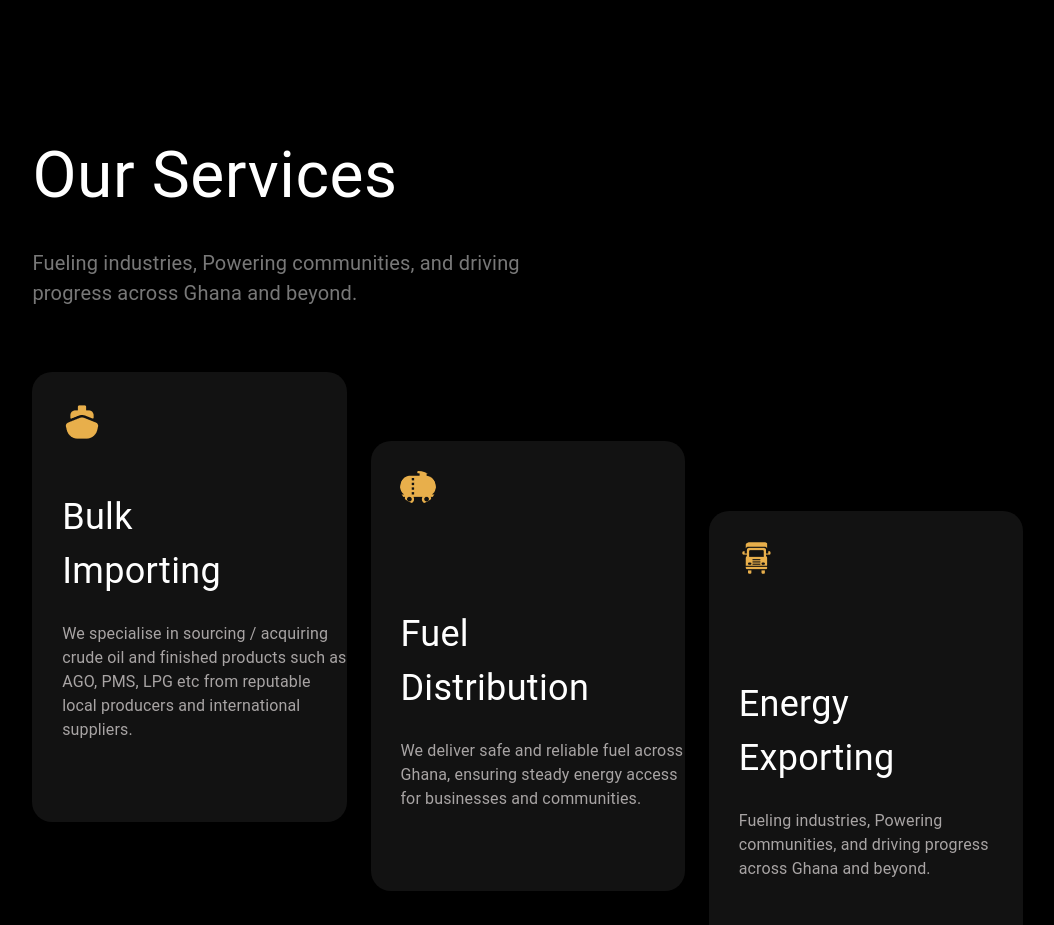
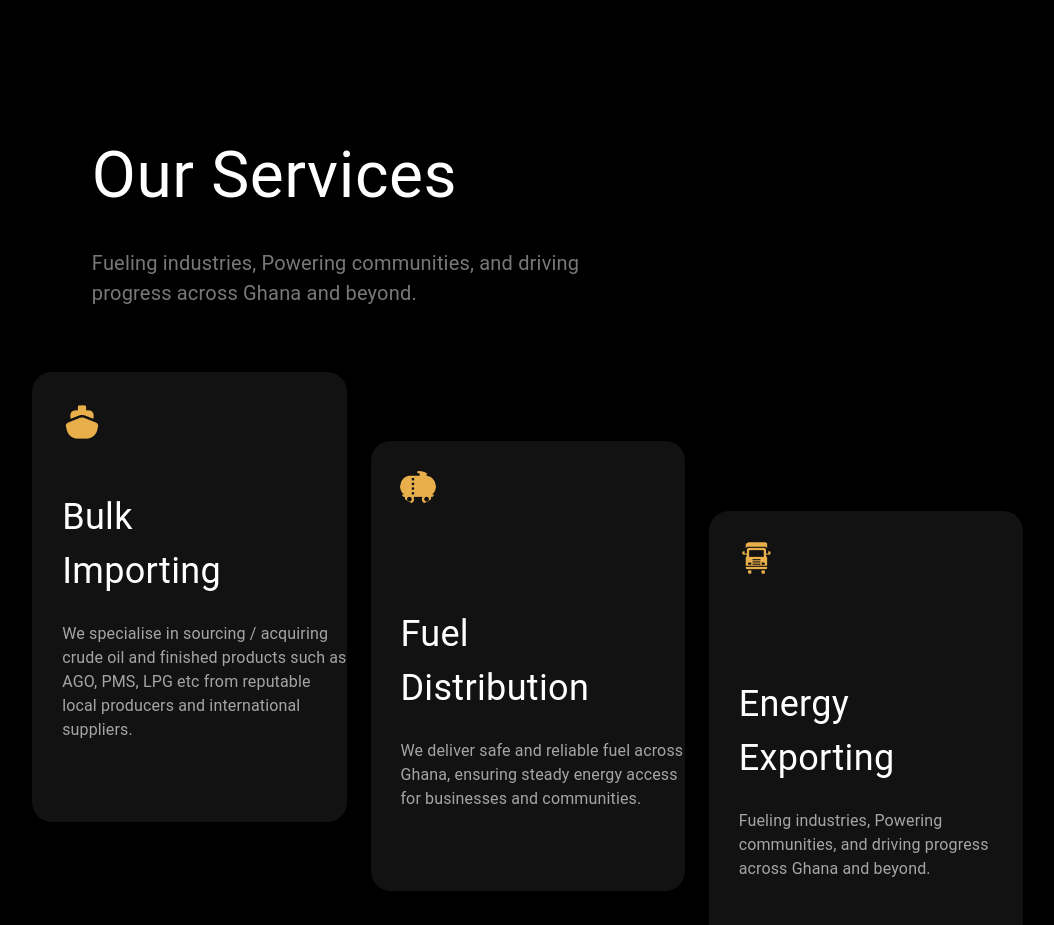
Before and after one commit to debagit10/axsor, a React (Vite) app: page /services in a window 1280 px wide. Shown: the part 800-1725 px from the top of the page, without its empty margins (125-1179 px from the left). Built offline with nearby package versions, Linux system fonts and the light colour scheme.

Commit message:
fix: adjust padding and layout for consistency in Services and Values components

```diff
--- a/src/components/Services.tsx
+++ b/src/components/Services.tsx
@@ -6,10 +6,10 @@ import { motion } from "framer-motion";
 
 const Our_Services = () => {
   return (
-    <div className="bg-[#000000] px-[6%] py-[10%] md:pl-[8%]">
+    <div className="bg-[#000000] md:px-[6%] py-[10%] md:pl-[8%]">
       <div className="md:px-[5%]">
         {/* Header */}
-        <div className="flex flex-col gap-6">
+        <div className="flex flex-col gap-6 pl-[6%]">
           <Typography
             sx={{
               fontSize: { xs: 32, sm: 40, md: 64 },
--- a/src/components/home/Values.tsx
+++ b/src/components/home/Values.tsx
@@ -2,10 +2,10 @@ import { Typography } from "@mui/material";
 
 const Values = () => {
   return (
-    <div className="bg-[#000000] px-[6%] pt-[10%] md:pl-[8%]">
+    <div className="bg-[#000000] md:px-[6%] pt-[10%] md:pl-[8%]">
       <div className="md:px-[5%]">
         {/* Header */}
-        <div className="flex flex-col gap-6">
+        <div className="flex flex-col gap-6 pl-[6%]">
           <Typography
             sx={{
               fontSize: { xs: 32, sm: 40, md: 64 },
```
